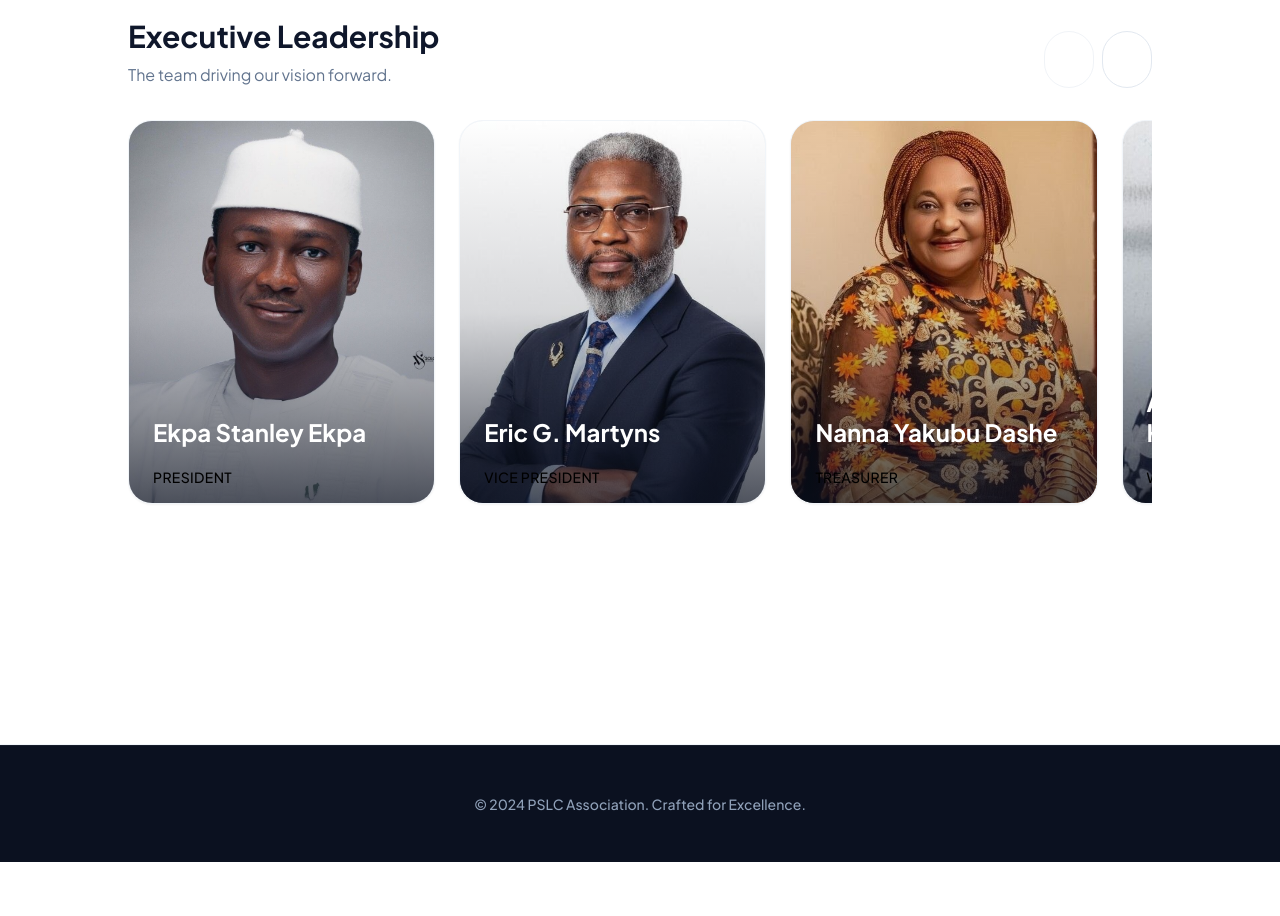
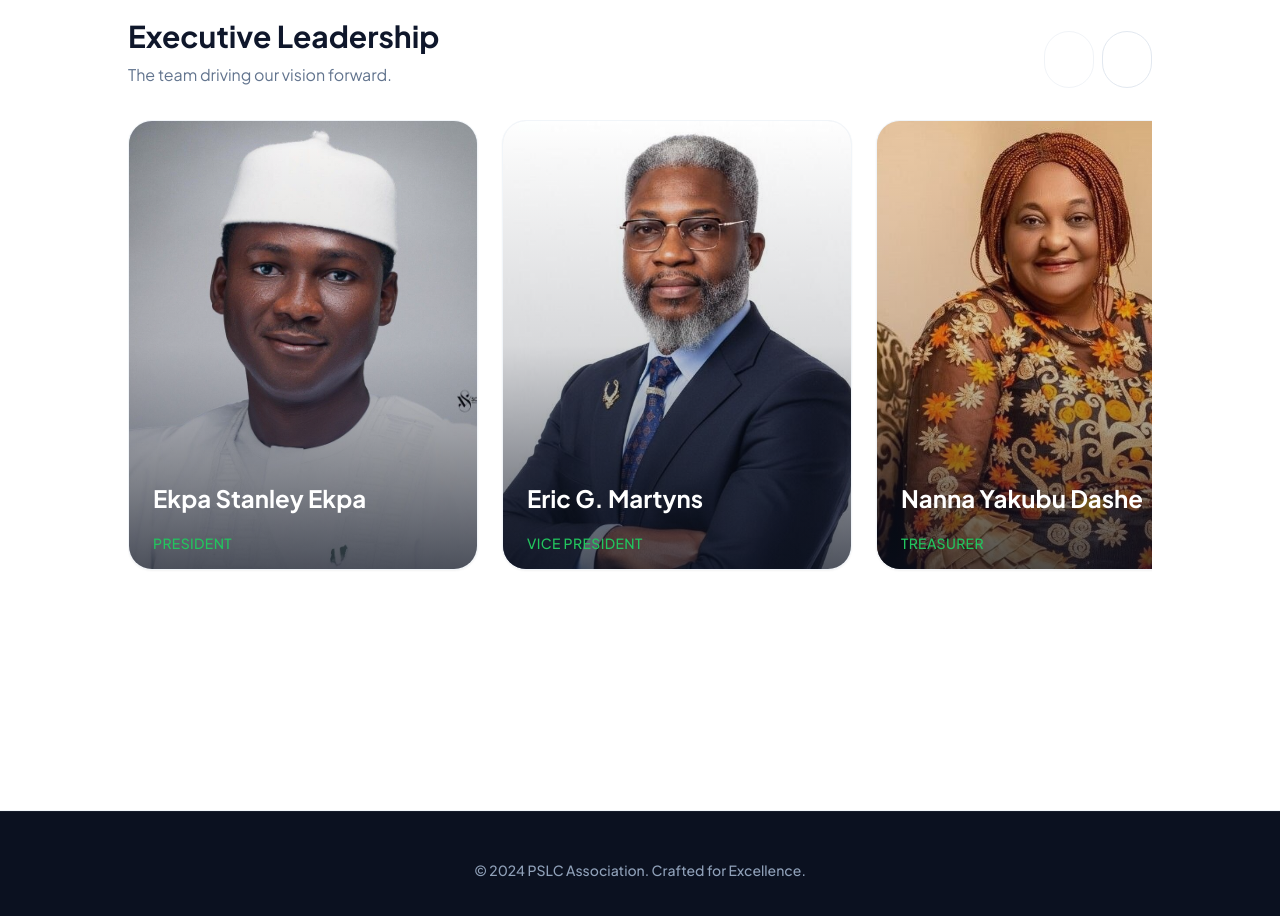
Before and after one commit to KusuConsult-NG/NIPA-Portal, a Next.js app: page /about in a window 1280 px wide. Shown: the part 1880-2796 px from the top of the page. Before the commit the page ends 2742 px from the top, so only its background shows below. Built offline with nearby package versions, Linux system fonts and the light colour scheme; no server answers.

Commit message:
fix(visuals): restore leadership visibility with standard gradients and fixed sizing

```diff
--- a/components/about/LeadershipSlider.tsx
+++ b/components/about/LeadershipSlider.tsx
@@ -80,19 +80,19 @@ export default function LeadershipSlider() {
                 {LEADERS.map((leader, i) => (
                     <div
                         key={i}
-                        className="min-w-[85vw] sm:min-w-[45vw] lg:min-w-[30%] snap-center group relative overflow-hidden rounded-3xl bg-slate-50 shadow-sm border border-slate-100 hover:shadow-xl hover:-translate-y-1 transition-all duration-300"
+                        className="min-w-[280px] w-[85vw] sm:w-[350px] flex-shrink-0 snap-center group relative overflow-hidden rounded-3xl bg-slate-50 shadow-sm border border-slate-100 hover:shadow-xl hover:-translate-y-1 transition-all duration-300 h-[450px]"
                     >
-                        <div className="aspect-[4/5] bg-slate-200 relative overflow-hidden">
+                        <div className="absolute inset-0 bg-slate-200">
                             <div
                                 className="w-full h-full bg-cover bg-center group-hover:scale-105 transition-transform duration-700"
                                 style={{ backgroundImage: `url("${leader.img}")` }}
                             ></div>
-                            <div className="absolute inset-0 bg-linear-to-t from-navy-deep/90 via-navy-deep/20 to-transparent opacity-80 group-hover:opacity-100 transition-opacity"></div>
+                            <div className="absolute inset-0 bg-gradient-to-t from-navy-deep/90 via-navy-deep/20 to-transparent opacity-80 group-hover:opacity-100 transition-opacity"></div>
 
                             <div className="absolute bottom-0 left-0 w-full p-6 translate-y-2 group-hover:translate-y-0 transition-transform duration-300">
                                 <h3 className="text-white text-2xl font-bold leading-tight mb-1">{leader.name}</h3>
                                 <div className="h-1 w-12 bg-primary rounded-full mb-3 origin-left scale-x-0 group-hover:scale-x-100 transition-transform duration-300 delay-100"></div>
-                                <p className="text-primary-light font-medium tracking-wide text-sm uppercase">{leader.role}</p>
+                                <p className="text-primary font-medium tracking-wide text-sm uppercase">{leader.role}</p>
                             </div>
                         </div>
                     </div>
```
